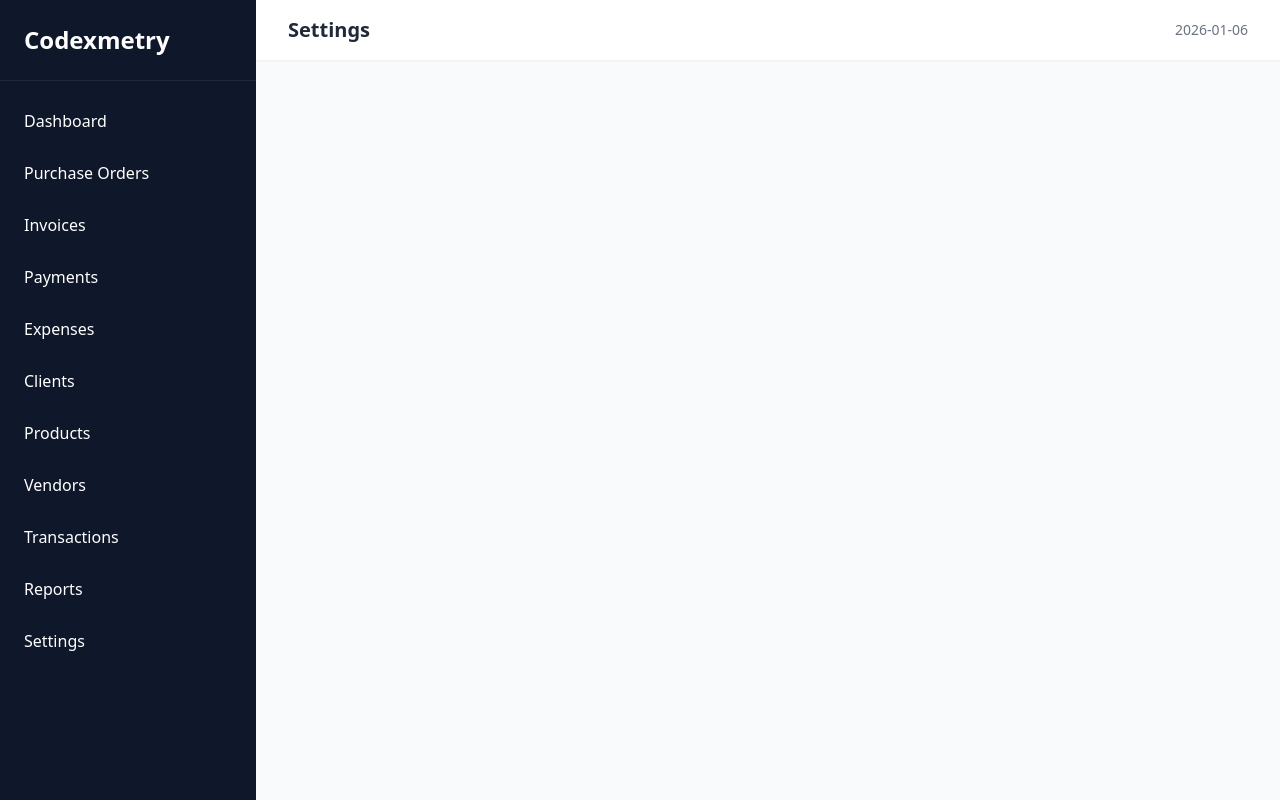
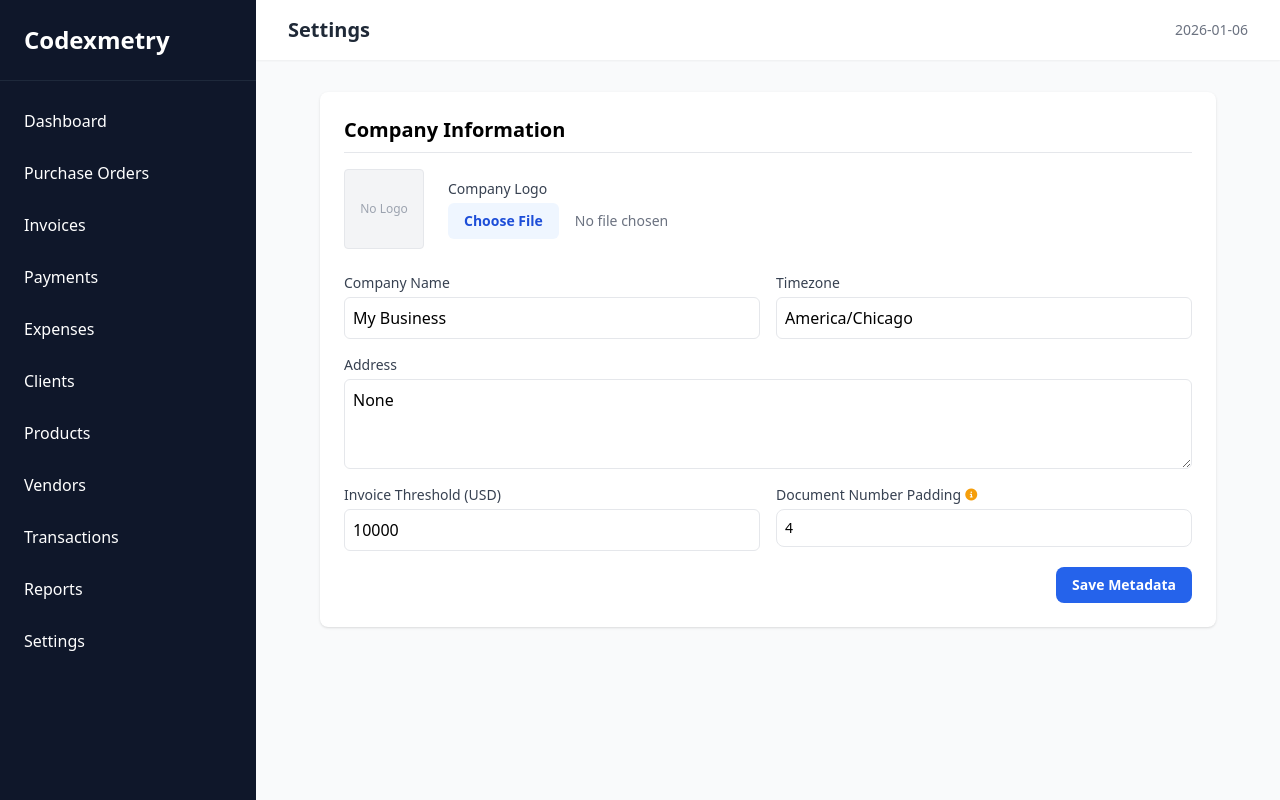
Before and after one commit to jhjang101/codexmetry, a Flask app: template app/templates/settings/settings.html in a window 1280 px wide. Run offline with Flask 3, Linux system fonts and the light colour scheme; the template is opened without the code that fills it, so the values that code supplies are empty; data comes from the database, SQL or seed files in the repository; some libraries are stand-ins or nearby versions.

Commit message:
FEAT: service layer - Established db service layer - app/services/base_service for base CRUD - app/services/settings_service for settings
FEAT: inject_metadata
- fetch the metadata and inject to context processor.

FEAT: settings.html
- add metadata section in settings.html

```diff
--- a/app/__init__.py
+++ b/app/__init__.py
@@ -51,8 +51,8 @@ def create_app():
     # 5. Global Context Processors (For now, and Metadata)
     @app.context_processor
     def inject_metadata():
-        from .models import SettingsMetadata
-        metadata = SettingsMetadata.query.get(1)
+        from .services.settings_service import MetadataService as Metadata
+        metadata = Metadata.get_by_id(1)
         tz = metadata.timezone if metadata else 'America/Chicago'
         now = datetime.now(ZoneInfo(tz))
         return dict(metadata=metadata, now=now)
--- a/app/routes/settings.py
+++ b/app/routes/settings.py
@@ -1,4 +1,6 @@
 from flask import Blueprint, render_template
+from app.services.settings_service import MetadataService as Metadata
+
 
 bp = Blueprint('settings', __name__)
 
--- a/app/templates/settings/settings.html
+++ b/app/templates/settings/settings.html
@@ -2,5 +2,78 @@
 {% block title %}Settings{% endblock %}
 
 {% block content %}
+<div class="max-w-4xl mx-auto">
 
+    <!-- 1. Metadata Form (Standard POST) -->
+    <section class="bg-white p-6 rounded-lg shadow mb-8">
+        <h2 class="text-xl font-semibold mb-4 border-b pb-2">Company Information</h2>
+        <form action="/settings/metadata/update" method="POST" enctype="multipart/form-data"
+            class="grid grid-cols-2 gap-4">
+
+            <!-- Hidden field to get old image url -->
+            <input type="hidden" name="old_image" value="{{ metadata.company_logo }}">
+
+            <!-- logo and text fields -->
+            <div class="col-span-2 flex items-center gap-6 mb-2">
+                <div class="w-20 h-20 bg-gray-100 rounded border flex items-center justify-center overflow-hidden">
+                    {% if metadata.company_logo %}
+                        <img src="{{ url_for('static', filename='uploads/' + metadata.company_logo) }}"
+                            class="object-contain w-full h-full">
+                    {% else %}
+                        <span class="text-gray-400 text-xs">No Logo</span>
+                    {% endif %}
+                </div>
+                <div class="flex-1">
+                    <label class="block text-sm font-medium text-gray-700">Company Logo</label>
+                    <input type="file" name="logo" class="mt-1 block w-full text-sm text-gray-500 file:mr-4 file:py-2 file:px-4 file:rounded-md file:border-0 file:text-sm file:font-semibold file:bg-blue-50 file:text-blue-700 hover:file:bg-blue-100">
+                </div>
+            </div>
+            <div>
+                <label class="block text-sm font-medium text-gray-700">Company Name</label>
+                <input type="text" name="company_name" value="{{ metadata.company_name }}" class="mt-1 block w-full border rounded-md p-2">
+            </div>
+            <div>
+                <label class="block text-sm font-medium text-gray-700">Timezone</label>
+                <input type="text" name="timezone" value="{{ metadata.timezone }}" class="mt-1 block w-full border rounded-md p-2">
+            </div>
+            <div class="col-span-2">
+                <label class="block text-sm font-medium text-gray-700">Address</label>
+                <textarea name="address" rows="3" class="mt-1 block w-full border rounded-md p-2">{{ metadata.address }}</textarea>
+            </div>
+            <div>
+                <label class="block text-sm font-medium text-gray-700">Invoice Threshold (USD)</label>
+                <input type="text" name="threshold" value="{{ metadata.invoice_threshold }}" class="mt-1 block w-full border rounded-md p-2">
+            </div>
+            <!-- Document Number Padding -->
+            <div class="relative">
+                <div class="flex items-center gap-1 mb-1 group">
+                    <label class="block text-sm font-medium text-gray-700">Document Number Padding</label>
+                    <i class="fa-solid fa-circle-info text-amber-500 text-xs cursor-help"></i>
+                    <!-- Tooltip Box (Visible on Hover) -->
+                    <div class="invisible group-hover:visible absolute bottom-full left-0 mb-2 w-64 p-2 bg-slate-700 text-white text-xs rounded-lg shadow-xl z-10 leading-relaxed">
+                         Default is 4 (e.g., CX-260001). Affects new records only.
+                        <br><br>
+                        <span class="text-amber-400 font-bold">Warning:</span>
+                        Changing this mid-year disrupts chronological sorting. For consistent lists, only update on January 1st.
+                        <!-- Tooltip Arrow -->
+                        <div class="absolute top-full left-4 -mt-1 border-4 border-transparent border-t-slate-800"></div>
+                    </div>
+                </div>
+
+                <input type="number" name="doc_padding" value="{{ metadata.doc_padding or 4 }}" min="3" max="10"
+                    class="block w-full border rounded-lg p-2 text-sm focus:ring-2 focus:ring-blue-500 outline-none">
+            </div>
+
+
+            <div class="col-span-2 text-right">
+                <button type="submit" class="bg-blue-600 text-white px-4 py-2 rounded-lg text-sm font-bold hover:bg-blue-700 transition-colors">
+                    Save Metadata
+                </button>
+            </div>
+        </form>
+    </section>
+
+    <!-- 2. Lookup Tables Grid (HTMX for "Live" Feel) -->
+
+</div>
 {% endblock %}
```
Also changed, not shown: app/services/base_service.py (added, +42 -0 lines), app/services/settings_service.py (added, +23 -0 lines), app/services/__init__.py (added).
